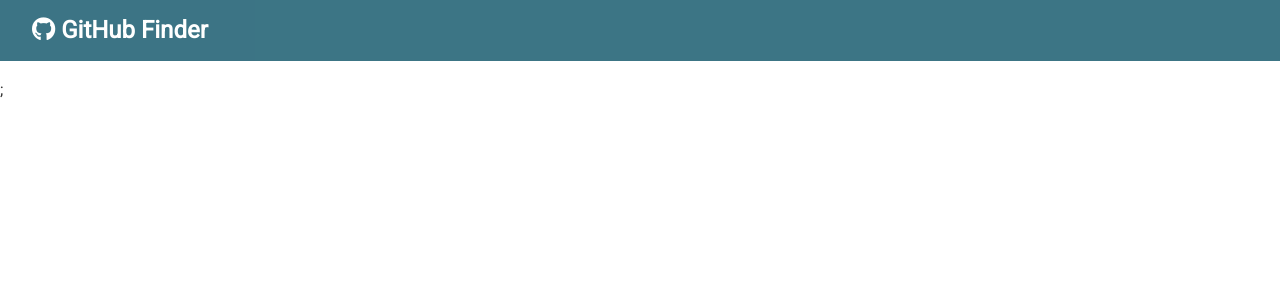
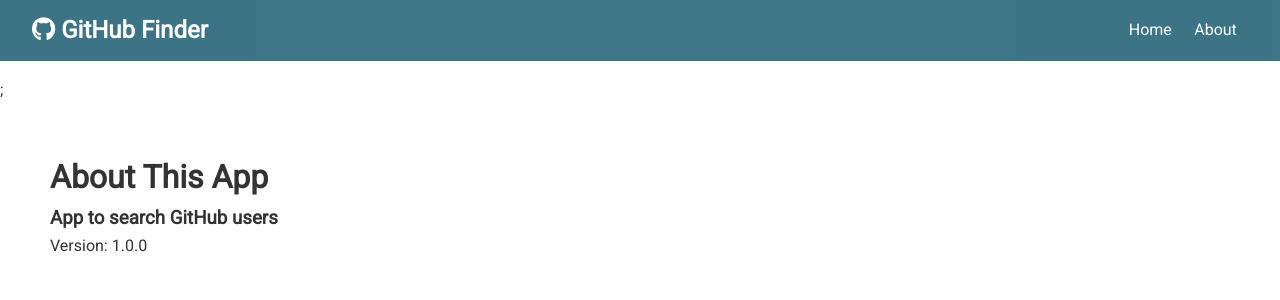
Before and after one commit to AravindMurgan/GitHub-Finder-React-, a React (Create React App) app: page /about in a window 1280 px wide. Shown: the top 300 px of the page. Built offline with nearby package versions, Linux system fonts and the light colour scheme.

Commit message:
react-routing on main component

```diff
--- a/src/App.js
+++ b/src/App.js
@@ -5,6 +5,7 @@
 import Users from "./component/User/Users.js";
 import Search from "./component/layout/Search";
 import Alert from "./component/layout/Alert";
+import About from "./component/pages/About";
 import './App.css';
 
 
@@ -64,10 +65,9 @@
                       <Users loading={loading} users={users} />
                     </div>
                   </Fragment>
+                )}/>
 
-
-
-              )}/>
+                <Route exact path='/about' component={About}/>
             </Switch>
 
           </div>
--- a/src/component/layout/Navbar.js
+++ b/src/component/layout/Navbar.js
@@ -1,14 +1,25 @@
-import React  from 'react';
+import React, {Fragment}  from 'react';
 import PropTypes from 'prop-types';
+import {Link} from 'react-router-dom';
 
 
 const Navbar = (props)=> {
         return (
-            <nav className="navbar bg-primary2">
+            <Fragment>
+                   <nav className="navbar bg-primary2">
                 <h1>
                 < i className ={props.icon} /> {props.title}
                 </h1>
+                <ul>
+                <li><Link to="/">Home</Link></li>
+                <li><Link to="/about">About</Link></li>
+                </ul>
             </nav>
+
+
+            </Fragment>
+
+
         )
 
 }
--- /dev/null
+++ b/src/component/pages/About.js
@@ -0,0 +1,13 @@
+import React,{Fragment} from 'react';
+
+ const About = () => {
+    return (
+        <div style={{margin:'50px'}} >
+            <h1>About This App</h1>
+            <h3>App to search GitHub users</h3>
+            <p>Version: 1.0.0</p>
+        </div>
+    )
+}
+
+export default About;
```
Also changed, not shown: 1 other file (tests, documents, lock files or other folders).
